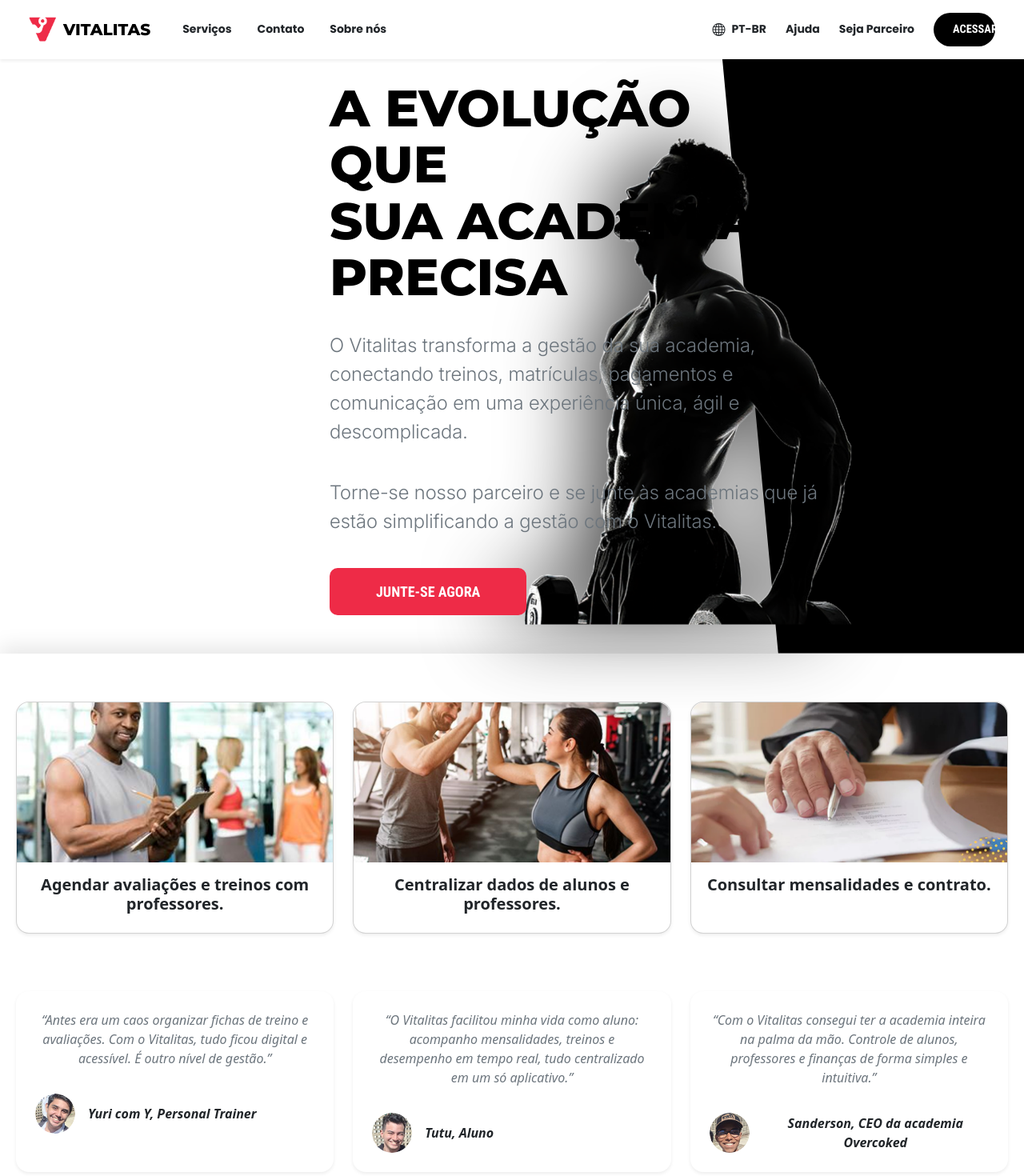
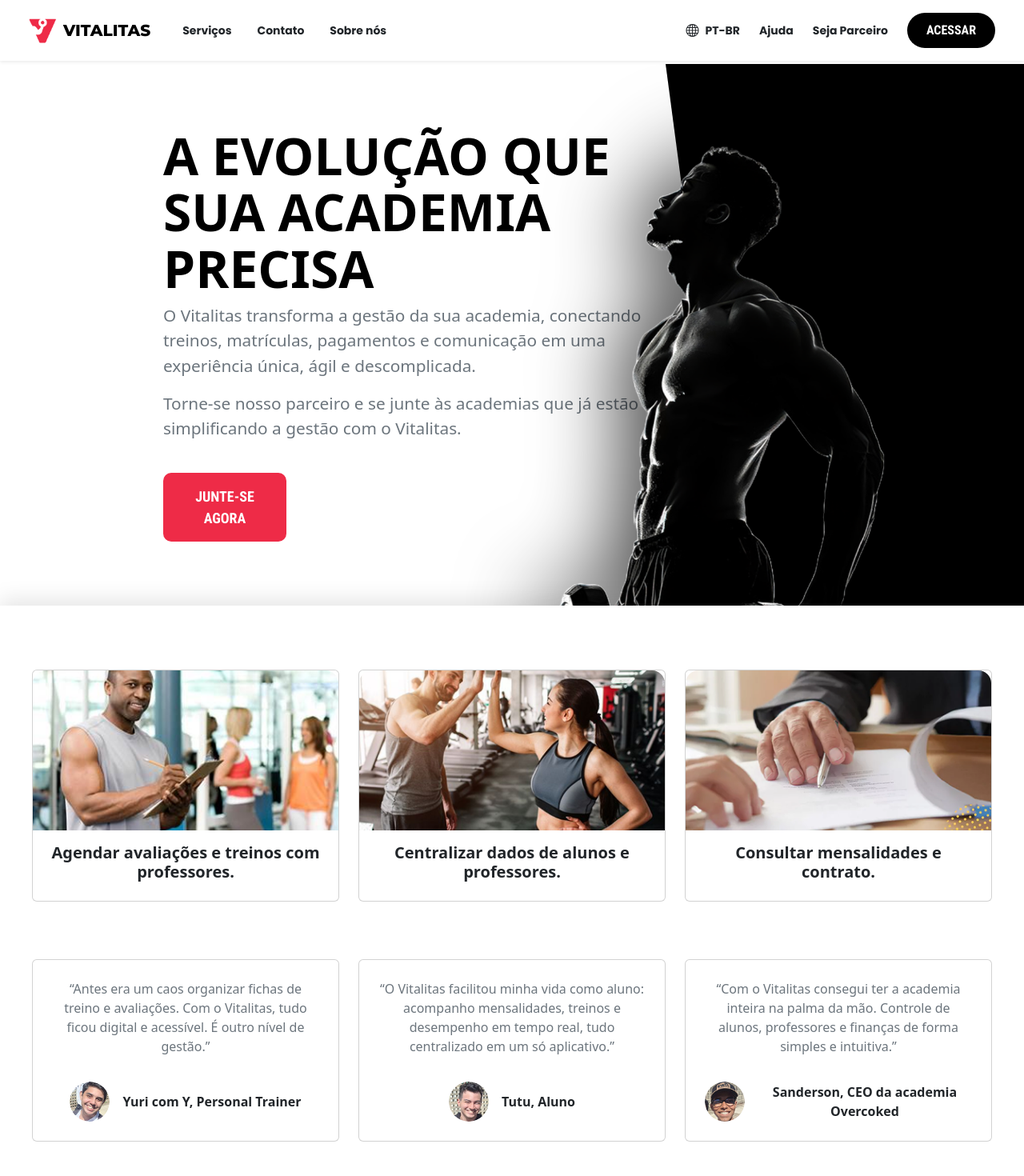
Before and after one commit to VitalitasPJT/vitalitas-frontend-app, a React (Vite) app: page / in a window 1280 px wide. Shown: the top 1470 px of the page at 80% size. Built offline with nearby package versions, Linux system fonts and the light colour scheme.

Commit message:
tentando deixar responsivo, o problema é a imagem e a mask, a navbar tbm fica ruim se a tela for muito pequena

```diff
--- /dev/null
+++ b/src/components/NavbarLandingPage.css
@@ -0,0 +1,74 @@
+/* ====== NavbarLandingPage.css ====== */
+
+/* Hover suave */
+.hover-link:hover {
+  color: #dc3545 !important;
+  transition: color 0.3s ease;
+}
+
+/* Transição geral */
+.navbarLandingPage {
+  transition: all 0.3s ease;
+}
+
+/* Botão padrão da navbar */
+.navbar-button {
+  font-size: 0.9rem;
+  padding: 8px 22px;
+}
+
+/* --- RESPONSIVIDADE --- */
+
+/* Tablets e laptops menores */
+@media (max-width: 1024px) {
+  .navbarLandingPage h1 {
+    font-size: 1rem !important;
+  }
+
+  .nav-link {
+    font-size: 0.95rem !important;
+  }
+
+  .navbar-button {
+    font-size: 0.85rem !important;
+    padding: 6px 16px !important;
+  }
+
+  .nav-end {
+    gap: 1rem !important;
+  }
+}
+
+/* Celulares */
+@media (max-width: 768px) {
+  .navbarLandingPage .row {
+    flex-direction: column;
+    text-align: center;
+    gap: 0.75rem;
+  }
+
+  .navbarLandingPage .col-md-6 {
+    width: 100%;
+    justify-content: center !important;
+  }
+
+  .navbarLandingPage .nav {
+    flex-direction: column;
+    align-items: center;
+    gap: 0.75rem;
+  }
+
+  .navbar-button {
+    width: 100%;
+    max-width: 220px;
+    font-size: 0.9rem !important;
+    padding: 8px 20px !important;
+  }
+
+  .nav-end {
+    flex-direction: column;
+    align-items: center;
+    gap: 0.75rem;
+    margin-top: 1rem;
+  }
+}
--- a/src/components/NavbarLandingPage.tsx
+++ b/src/components/NavbarLandingPage.tsx
@@ -29,18 +29,37 @@
 
                     {/* Itens de Navegação */}
                     <ul className="nav">
-                        <li className="nav-item font-nav"
+                        <li className="nav-item font-nav">
+                            <a
+                                href="#servicos"
+                                className="nav-link text-dark hover-link"
+                                onClick={(e) => {
+                                    e.preventDefault();
+                                    const servicosSection = document.getElementById("servicos");
+                                    if (servicosSection) {
+                                        servicosSection.scrollIntoView({ behavior: "smooth" });
+                                    }
+                                }}
                             >
-                            <Link to="/servicos" className="nav-link text-dark hover-link">
                                 Serviços
-                            </Link>
+                            </a>
                         </li>
-                        <li className="nav-item font-nav"
+                        <li className="nav-item font-nav">
+                            <a
+                                href="#contato"
+                                className="nav-link text-dark hover-link"
+                                onClick={(e) => {
+                                    e.preventDefault();
+                                    const servicosSection = document.getElementById("contato");
+                                    if (servicosSection) {
+                                        servicosSection.scrollIntoView({ behavior: "smooth" });
+                                    }
+                                }}
                             >
-                            <Link to="/contato" className="nav-link text-dark hover-link">
                                 Contato
-                            </Link>
+                            </a>
                         </li>
+
                         <li className="nav-item font-nav"
                         >
                             <Link to="/sobre" className="nav-link text-dark hover-link">
@@ -54,7 +73,7 @@
                 <div className="col-md-6 d-flex justify-content-end align-items-center gap-4">
                     <div className="d-flex align-items-center gap-2">
                         <i className="bi bi-globe text-dark"></i>
-                        <span className="text-dark font-nav">PT-BR</span> {/* fazer dps essa parte ser clicavel e mudar o idioma?*/ }
+                        <span className="text-dark font-nav">PT-BR</span> {/* fazer dps essa parte ser clicavel e mudar o idioma?*/}
                     </div>
 
                     <Link to="/ajuda" className="text-dark font-nav text-decoration-none hover-link">
@@ -65,8 +84,8 @@
                     </Link>
                     <Link
                         to="/login"
-                        className="btn_blackColor rounded-pill px-4 fw-bold"
-                        style={{ fontSize: '0.9rem'}}
+                        className="btn_blackColor navbar-button rounded-pill px-4 fw-bold fs-6"
+
                     >
                         ACESSAR
                     </Link>
--- a/src/index.css
+++ b/src/index.css
@@ -67,7 +67,6 @@
   border-radius: 10px;
   text-decoration: none;
   font-size: large;
-  width: 40%;
   text-align: center;
 }
 
@@ -84,7 +83,6 @@
   border-radius: 10px;
   text-decoration: none;
   font-size: large;
-  width: 13%;
   text-align: center;
 }
 
@@ -101,7 +99,6 @@
   border-radius: 10px;
   text-decoration: none;
   font-size: large;
-  width: 30%;
   text-align: center;
 }
 
@@ -109,3 +106,21 @@
   transform: scale(1.03);
   background-color: #3b3b3b;
 }
+
+.btn_redColor,
+.btn_blackColor,
+.btn_greyColor {
+  width: auto;
+  max-width: 100%;
+}
+
+@media (max-width: 768px) {
+  .btn_redColor,
+  .btn_blackColor,
+  .btn_greyColor {
+    font-size: 1rem;
+    padding: 0.8rem 1.2rem;
+    width: 100%;
+    max-width: 220px;
+  }
+}
--- /dev/null
+++ b/src/pages/LandingPage.css
@@ -0,0 +1,179 @@
+/* === HERO SECTION === */
+.hero-section {
+  padding: 5rem 0rem;
+  position: relative;
+  overflow: hidden;
+}
+
+.hero-text {
+  margin-left: 15%;
+  max-width: 600px;
+  z-index: 2;
+  position: relative;
+}
+
+.services-section.container-fluid {
+  padding-left: 40px !important;
+  padding-right: 40px !important;
+  margin-left: 0 !important;
+  margin-right: 0 !important;
+}
+.hero-title {
+  font-size: 4rem;
+  color: black;
+  line-height: 1.1;
+  font-weight: 800;
+}
+
+.hero-subtext {
+  font-size: 1.3rem;
+  color: #6c757d;
+}
+
+/* Máscara preta no lado direito */
+.mask-group {
+  position: absolute;
+  top: 0;
+  right: 0;
+  height: 100%;
+  width: 35%;
+  display: flex;
+  align-items: center;
+  justify-content: center;
+}
+
+.mask-overlay {
+  position: absolute;
+  top: 0;
+  right: 0;
+  width: 100%;
+  height: 100%;
+  background-color: #000;
+  clip-path: polygon(0% 0%, 100% 0%, 100% 100%, 20% 100%);
+  z-index: 1;
+}
+
+.gym-man {
+  position: relative;
+  z-index: 2;
+  max-height: 500px;
+  object-fit: contain;
+  transform: translateX(-50%) translateY(12%) scale(1.25);
+  filter: drop-shadow(-20px 0 40px rgba(0, 0, 0, 0.7));
+}
+
+/* === SERVIÇOS + DEPOIMENTOS === */
+.shadow-section {
+  box-shadow: 0 -8px 25px rgba(0, 0, 0, 0.1);
+  background-color: #fff;
+  padding: 80px;
+}
+
+.service-card,
+.testimonial-card {
+  border-radius: 16px;
+  transition: transform 0.3s, box-shadow 0.3s;
+}
+
+.service-card:hover,
+.testimonial-card:hover {
+  transform: translateY(-5px);
+  box-shadow: 0 6px 18px rgba(0, 0, 0, 0.15);
+}
+
+.service-card img {
+  border-top-left-radius: 16px;
+  border-top-right-radius: 16px;
+  height: 200px;
+  object-fit: cover;
+}
+
+.testimonial-card img {
+  width: 50px;
+  height: 50px;
+  object-fit: cover;
+}
+
+/* === RESPONSIVIDADE === */
+
+@media (max-width: 1024px) {
+  /* HERO TEXT */
+  .hero-text-container {
+    margin-left: 150px !important;
+    max-width: 500px !important;
+  }
+
+  .hero-text-container h1 {
+    font-size: 3rem !important;
+  }
+
+  .hero-text-container p {
+    font-size: 1.1rem !important;
+  }
+
+  /* BOTÃO */
+  .join-button {
+    margin-top: 60px !important;
+  }
+
+  /* IMAGEM DO HOMEM */
+  .gym-man-container {
+    width: 35% !important;
+  }
+
+  .gym-man-container img {
+    max-height: 400px !important;
+    transform: translateX(-40%) translateY(5%) scale(1.1) !important;
+  }
+
+  /* MASK PRETO */
+  .black-mask {
+    clip-path: polygon(0% 0%, 100% 0%, 100% 100%, 25% 100%) !important;
+  }
+}
+
+@media (max-width: 800px) {
+  .hero-section {
+    padding-top: 120px !important;
+  }
+}
+
+
+@media (max-width: 991px) {
+  .hero-text {
+    margin-left: 0;
+    text-align: center;
+  }
+
+  .hero-title {
+    font-size: 3rem;
+  }
+
+  .hero-subtext {
+    font-size: 1.1rem;
+  }
+}
+
+@media (max-width: 768px) {
+  /* Remove a imagem e a máscara em telas pequenas */
+  .mask-group {
+    display: none !important;
+  }
+
+  .hero-section {
+    padding: 60px 20px;
+    text-align: center;
+  }
+
+  .hero-title {
+    font-size: 2.3rem;
+  }
+
+  .hero-subtext {
+    font-size: 1rem;
+  }
+
+  .hero-btn {
+    margin-top: 15px;
+  }
+}
--- a/src/pages/LandingPage.tsx
+++ b/src/pages/LandingPage.tsx
@@ -1,126 +1,88 @@
+import { Link } from "react-router-dom";
 import NavbarLandingPage from "../components/NavbarLandingPage";
-import { Link } from "react-router-dom";
 import gymMan from "../assets/imgs/main_img_landingPage.png";
-
-// Imagens dos cards (coloque no /assets/imgs/)
 import agendarImg from "../assets/imgs/imagem1.png";
 import centralizarImg from "../assets/imgs/imagem2.png";
 import contratoImg from "../assets/imgs/imagem3.png";
-
 import yuriImg from "../assets/imgs/yuri.png";
 import tutuImg from "../assets/imgs/tutu.png";
 import sandersonImg from "../assets/imgs/sand.png";
+import "./LandingPage.css";
 
 export default function LandingPage() {
+  const servicos = [
+    {
+      img: agendarImg,
+      title: "Agendar avaliações e treinos com professores.",
+    },
+    {
+      img: centralizarImg,
+      title: "Centralizar dados de alunos e professores.",
+    },
+    {
+      img: contratoImg,
+      title: "Consultar mensalidades e contrato.",
+    },
+  ];
+
+  const depoimentos = [
+    {
+      text: "Antes era um caos organizar fichas de treino e avaliações. Com o Vitalitas, tudo ficou digital e acessível. É outro nível de gestão.",
+      name: "Yuri com Y, Personal Trainer",
+      img: yuriImg,
+    },
+    {
+      text: "O Vitalitas facilitou minha vida como aluno: acompanho mensalidades, treinos e desempenho em tempo real, tudo centralizado em um só aplicativo.",
+      name: "Tutu, Aluno",
+      img: tutuImg,
+    },
+    {
+      text: "Com o Vitalitas consegui ter a academia inteira na palma da mão. Controle de alunos, professores e finanças de forma simples e intuitiva.",
+      name: "Sanderson, CEO da academia Overcoked",
+      img: sandersonImg,
+    },
+  ];
+
   return (
-    <div className="bg-white text-dark min-vh-100 position-relative overflow-visible">
+    <div className="landing-page bg-white text-dark min-vh-100 hero-section">
       <NavbarLandingPage />
 
-      {/* --- HERO SECTION --- */}
-      <div className="container-fluid position-relative" style={{ paddingTop: "100px" }}>
+      {/* HERO SECTION */}
+      <section className="hero-section container-fluid position-relative">
         <div className="row">
-          <div
-            className="col-md-6 d-flex flex-column align-items-start gap-4"
-            style={{ marginLeft: "400px", maxWidth: "650px", position: "relative", zIndex: 2 }}
-          >
-            <h1
-              className="font-title fw-bolder"
-              style={{ fontSize: "4rem", color: "black", lineHeight: "1.1" }}
-            >
+          <div className="col-lg-6 col-md-8 col-12 hero-text d-flex flex-column">
+            <h1 className="hero-title">
               A EVOLUÇÃO QUE <br /> SUA ACADEMIA <br /> PRECISA
             </h1>
-
-            <p className="font-text text-secondary lh-base" style={{ fontSize: "24px" }}>
-              O Vitalitas transforma a gestão da sua academia, conectando
-              treinos, matrículas, pagamentos e comunicação em uma experiência
-              única, ágil e descomplicada.
+            <p className="hero-subtext">
+              O Vitalitas transforma a gestão da sua academia, conectando treinos,
+              matrículas, pagamentos e comunicação em uma experiência única, ágil e
+              descomplicada.
             </p>
-
-            <p className="font-text text-secondary lh-base" style={{ fontSize: "24px" }}>
+            <p className="hero-subtext">
               Torne-se nosso parceiro e se junte às academias que já estão
               simplificando a gestão com o Vitalitas.
             </p>
-
-            <Link to="/cadastro" className="btn_redColor mb-5">
+            <Link to="/cadastro" className="btn_redColor w-25 mt-4">
               JUNTE-SE AGORA
             </Link>
           </div>
         </div>
 
-        <div
-          className="position-absolute top-0 end-0 h-100 d-flex align-items-center justify-content-end"
-          style={{ width: "30%", zIndex: 1, overflow: "visible" }}
-        >
-          <div
-            className="position-absolute top-0 end-0"
-            style={{
-              width: "100%",
-              height: "100%",
-              backgroundColor: "#000",
-              clipPath: "polygon(0% 0%, 100% 0%, 100% 100%, 20% 100%)",
-              zIndex: 1,
-            }}
-          ></div>
+        {/* MÁSCARA PRETA + IMAGEM */}
+        <div className="mask-group d-none d-md-flex">
+          <div className="mask-overlay"></div>
+          <img src={gymMan} alt="Homem musculoso" className="gym-man" />
+        </div>
+      </section>
 
-          <img
-            src={gymMan}
-            alt="Homem musculoso"
-            className="position-relative"
-            style={{
-              zIndex: 2,
-              maxHeight: "500px",
-              objectFit: "contain",
-              transform: "translateX(-50%) translateY(12.0%) scale(1.25)",
-              filter: "drop-shadow(-20px 0 40px rgba(0, 0, 0, 0.7))",
-            }}
-          />
-        </div>
-      </div>
-
-      {/* --- SEÇÃO COM SERVIÇOS + FEEDBACK --- */}
-      <section
-        className="container-fluid  shadow-section"
-        style={{
-          boxShadow: "0 -8px 25px rgba(0, 0, 0, 0.1)",
-          padding: "60px 20px",
-          backgroundColor: "white",
-        }}
-      >
-        {/* --- SERVIÇOS --- */}
+      {/* SEÇÃO DE SERVIÇOS + DEPOIMENTOS */}
+      <section id="servicos" className="services-section container-fluid shadow-section">
         <div className="row text-center mb-5">
-          {[
-            {
-              img: agendarImg,
-              title: "Agendar avaliações e treinos com professores.",
-            },
-            {
-              img: centralizarImg,
-              title: "Centralizar dados de alunos e professores.",
-            },
-            {
-              img: contratoImg,
-              title: "Consultar mensalidades e contrato.",
-            },
-          ].map((card, i) => (
-            <div key={i} className="col-md-4 mb-4">
-              <div
-                className="card h-100 border-1 shadow-sm"
-                style={{
-                  borderRadius: "16px",
-                  transition: "0.3s",
-                }}
-              >
-                <img
-                  src={card.img}
-                  alt={card.title}
-                  className="card-img-top"
-                  style={{
-                    borderTopLeftRadius: "16px",
-                    borderTopRightRadius: "16px",
-                    height: "200px",
-                    objectFit: "cover",
-                  }}
-                />
+          {servicos.map((card, i) => (
+            <div key={i} className="col-md-4 col-sm-12 mb-4">
+              <div className="card service-card h-100">
+                <img src={card.img} alt={card.title} className="card-img-top" />
                 <div className="card-body">
                   <h5 className="fw-semibold">{card.title}</h5>
                 </div>
@@ -129,45 +91,16 @@
           ))}
         </div>
 
-        {/* --- DEPOIMENTOS --- */}
         <div className="row text-center">
-          {[
-            {
-              text: "Antes era um caos organizar fichas de treino e avaliações. Com o Vitalitas, tudo ficou digital e acessível. É outro nível de gestão.",
-              name: "Yuri com Y, Personal Trainer",
-              img: yuriImg,
-            },
-            {
-              text: "O Vitalitas facilitou minha vida como aluno: acompanho mensalidades, treinos e desempenho em tempo real, tudo centralizado em um só aplicativo.",
-              name: "Tutu, Aluno",
-              img: tutuImg,
-            },
-            {
-              text: "Com o Vitalitas consegui ter a academia inteira na palma da mão. Controle de alunos, professores e finanças de forma simples e intuitiva.",
-              name: "Sanderson, CEO da academia Overcoked",
-              img: sandersonImg,
-            },
-          ].map((person, i) => (
-            <div key={i} className="col-md-4 mb-4">
-              <div
-                className="card h-100 p-4 border-0 shadow-sm"
-                style={{
-                  borderRadius: "16px",
-                  fontStyle: "italic",
-                  transition: "0.3s",
-                }}
-              >
+          {depoimentos.map((person, i) => (
+            <div key={i} className="col-md-4 col-sm-12 mb-4">
+              <div className="card testimonial-card h-100 p-4">
                 <p className="text-secondary">“{person.text}”</p>
-                <div className="d-flex align-items-center gap-3 mt-3">
+                <div className="d-flex align-items-center gap-3 mt-3 justify-content-center">
                   <img
                     src={person.img}
                     alt={person.name}
                     className="rounded-circle"
-                    style={{
-                      width: "50px",
-                      height: "50px",
-                      objectFit: "cover",
-                    }}
                   />
                   <p className="mb-0 fw-semibold text-dark">{person.name}</p>
                 </div>
```
Lines whose indentation alone changed are shown as unchanged.
